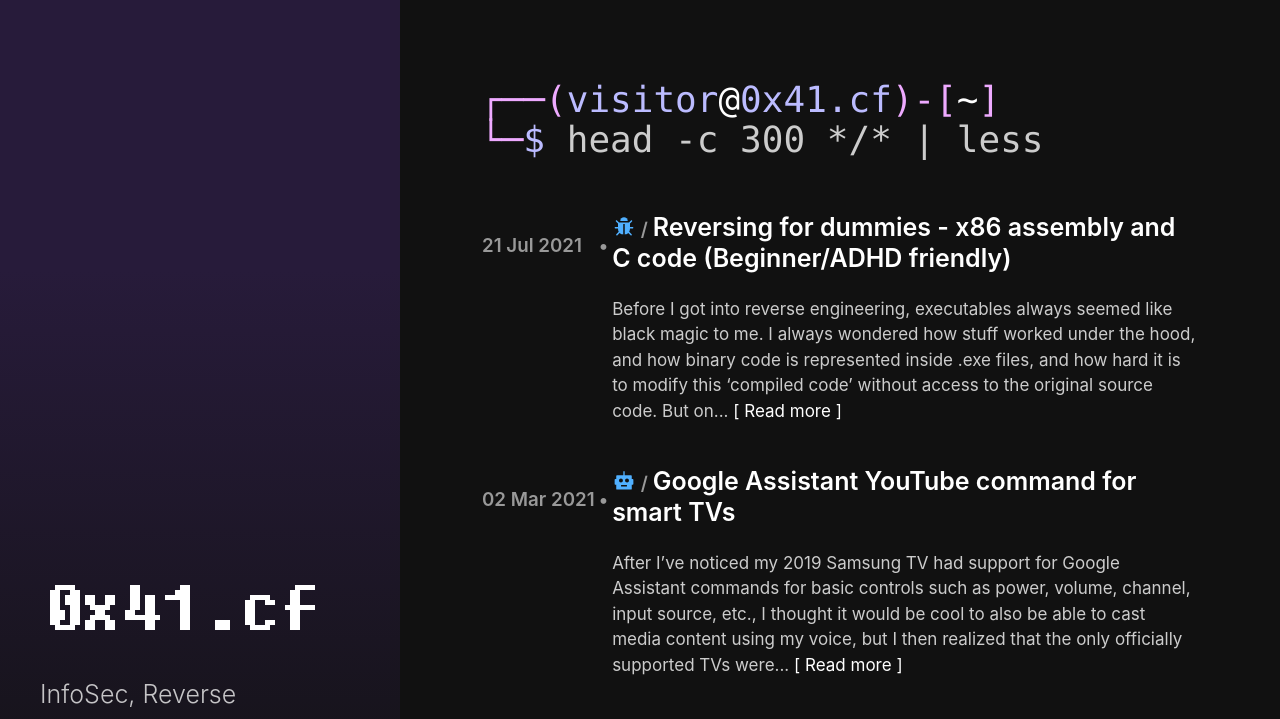
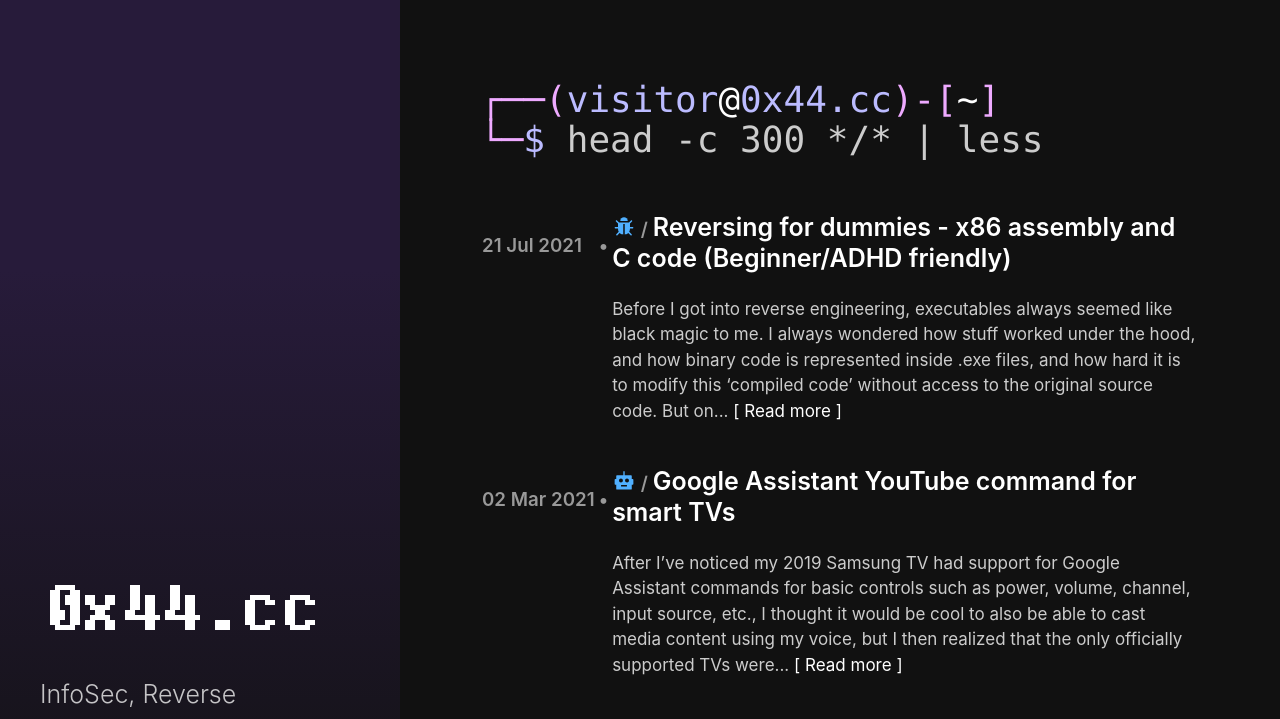
Before and after one commit to thedroidgeek/0x44.cc, a Jekyll site: the page built from index.html, in a window 1280 px wide and 1126 px high. Shown: the top 719 px of the window. Built offline with Jekyll 4.4.1, drawn with Linux system fonts in a browser that asks for light colours; the list of posts is cut into pages by our own code.

Commit message:
change site title/url

```diff
--- a/_config.yml
+++ b/_config.yml
@@ -3,10 +3,10 @@ markdown:         kramdown
 highlighter:      rouge
 
 # Setup
-title:            0x41.cf
+title:            0x44.cc
 tagline:          'InfoSec, Reversing, and more'
 description:      'InfoSec, Reverse Engineering, and more (soon&trade;)'
-url:              https://0x41.cf
+url:              https://0x44.cc
 #baseurl:          '/hydeout'
 
 author:
```
Also changed, not shown: _posts/2019-05-28-skype-web-plugin-ez-rce.md (+1 -1 lines).
